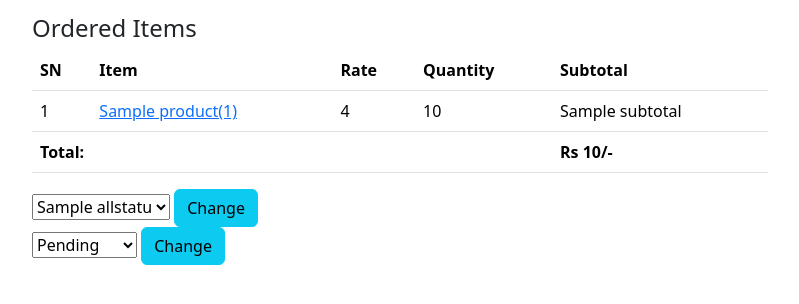
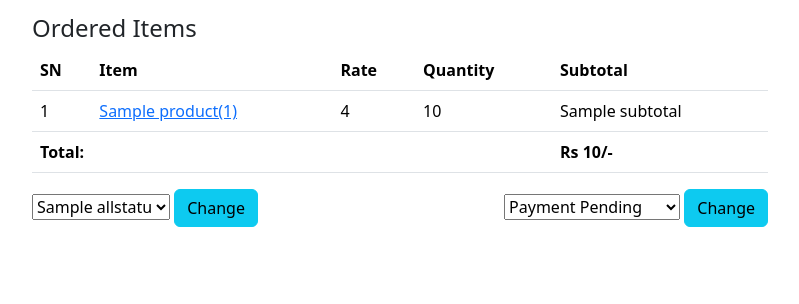
Before and after one commit to Zenzo41/ecomproject, a Django app: template templates/adminpages/adminorderdetail.html in a window 1280 px wide. Shown: the part 317-621 px from the top of the page, without its empty margins (240-1039 px from the left). Run offline with Django 4.2, Linux system fonts and the light colour scheme; the template is opened without the code that fills it: most values are stand-ins (such as "Sample title", 1, 10 or a date in 2020).

Commit message:
added in the div for side to side layout

```diff
--- a/templates/adminpages/adminorderdetail.html
+++ b/templates/adminpages/adminorderdetail.html
@@ -36,6 +36,7 @@
                         <td>{{cp.rate}}</td>
                         <td>{{cp.quantity}}</td>
                         <td>{{cp.subtotal}}</td>
+
                     </tr>
                     {% endfor %}
                     <tr>
@@ -45,6 +46,7 @@
                 </tbody>
             </table>
 
+            <div style="display: flex; justify-content: space-between;">
                 <form action="{% url 'ecomapp:adminorderstatuschange' ord_obj.id %}" method="POST">
                     {% csrf_token %}
                     <select name="status">
@@ -53,17 +55,17 @@
                         {% endfor %}
                     </select>
                     <button class="btn btn-info">Change</button>
-
                 </form>
 
                 <form action="{% url 'ecomapp:adminpaymentstatuschange' ord_obj.id %}" method="POST">
                     {% csrf_token %}
                     <select name="payment_status">
-                    <option value="completed" {% if ord_obj.payment_completed %}selected{% endif %}>Completed</option>
-                    <option value="pending" {% if not ord_obj.payment_completed %}selected{% endif %}>Pending</option>
+                        <option value="completed" {% if ord_obj.payment_completed %}selected{% endif %}>Payment Completed</option>
+                        <option value="pending" {% if not ord_obj.payment_completed %}selected{% endif %}>Payment Pending</option>
                     </select>
                     <button class="btn btn-info">Change</button>
                 </form>
+            </div>
 
         </div>
     </div>
```
Lines whose indentation alone changed are shown as unchanged.
